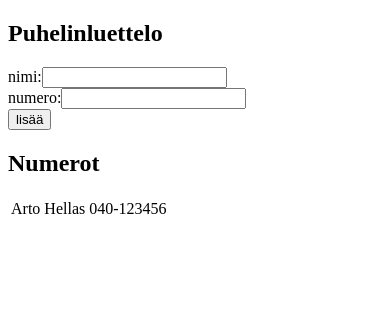
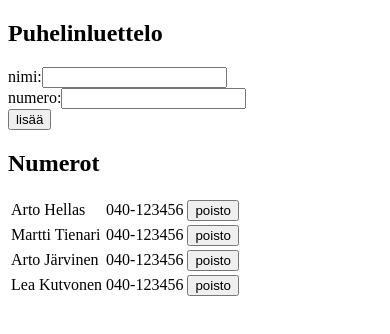
Before and after one commit to saugkim/utu_2022spring, a React (Create React App) app in the folder part2/phonebook-front/: page / in a window 390 px wide. Shown: the top 334 px of the page. Built offline with nearby package versions, Linux system fonts and the light colour scheme; data requests are answered from the project's data file.

Commit message:
part2 phonebook subtask8-10 ready

```diff
--- /dev/null
+++ b/part2/phonebook-front/db.json
@@ -0,0 +1,24 @@
+{
+  "persons": [
+    {
+      "name": "Arto Hellas",
+      "number": "040-123456",
+      "id": 1
+    },
+    {
+      "name": "Martti Tienari",
+      "number": "040-123456",
+      "id": 2
+    },
+    {
+      "name": "Arto Järvinen",
+      "number": "040-123456",
+      "id": 3
+    },
+    {
+      "name": "Lea Kutvonen",
+      "number": "040-123456",
+      "id": 4
+    }
+  ]
+}
--- a/part2/phonebook-front/package.json
+++ b/part2/phonebook-front/package.json
@@ -6,6 +6,7 @@
     "@testing-library/jest-dom": "^5.16.2",
     "@testing-library/react": "^12.1.2",
     "@testing-library/user-event": "^13.5.0",
+    "axios": "^0.26.0",
     "react": "^17.0.2",
     "react-dom": "^17.0.2",
     "react-scripts": "5.0.0",
--- a/part2/phonebook-front/src/App.js
+++ b/part2/phonebook-front/src/App.js
@@ -1,32 +1,35 @@
-import React from 'react';
+import React from 'react'
+import axios from 'axios'
+
 import Header from './components/Header';
-import ViewPersons from './components/ViewPersons';
-//import Form from './components/Form';
-
 import Input from './components/Input';
 import Button from './components/Button';
+import Person from './components/Person';
 
 class App extends React.Component {
 
   constructor(props) {
     super(props)
     this.state = {
-      persons: [
-        {
-          name: 'Arto Hellas',
-          number: '040-123456'
-        },
-      ],
+      persons: [],
       newName: '',
       newNumber: '',
     }
   }
 
-  addPerson = (event) => {
+  componentDidMount() {
+    console.log('did mount')
+    axios
+      .get('http://localhost:3001/persons')
+      .then(response => {
+        console.log('promise fulfilled')
+        this.setState({ persons: response.data })
+      })
+  }
+
+  addPersonDB = (event) => {
     event.preventDefault()
-
     const lista = this.state.persons.map(person => person.name)
-    console.log(lista)
 
     const personObject = {
       name: this.state.newName,
@@ -36,14 +39,29 @@ class App extends React.Component {
     if (lista.includes(this.state.newName)) {
       alert("person name already in the list")
     } else {
-      console.log("do something")
-      const persons = this.state.persons.concat(personObject)
-      this.setState({
-        persons: persons,
-        newName: '',
-        newNumber: '',
+      axios
+        .post('http://localhost:3001/persons', personObject)
+        .then(response => {
+          this.setState({
+            persons: this.state.persons.concat(response.data),
+            newName: '',
+            newNumber: ''
+          })
+        })
+    }
+  }
+
+  deletePerson = (id) => {
+    const url = `http://localhost:3001/persons/${id}`
+    axios
+      .delete(url)
+      //.then(() => true);
+      .then(response => {
+        const persons = this.state.persons.filter(item => item.id !== id);
+        this.setState({
+          persons: persons })
       })
-    }
+    return true
   }
 
   handlePersonChange = (event) => {
@@ -58,13 +76,19 @@ class App extends React.Component {
     return (
       <div>
         <Header title='Puhelinluettelo'></Header>
-        <form onSubmit = {this.addPerson}>
+        <form onSubmit = {this.addPersonDB}>
           <Input title='nimi' newValue={this.state.newName} handler={this.handlePersonChange}></Input>
           <Input title='numero' newValue={this.state.newNumber} handler={this.handleNumberChange}></Input>
           <Button text='lisää'></Button>
         </form>
         <Header title='Numerot'></Header>
-        <ViewPersons list={this.state.persons}></ViewPersons>
+        <table><tbody>
+          {this.state.persons.map(person =>
+            <Person key={person.id}
+                    person={person}
+                    listener={() => { window.confirm('Poistetaanko '+ person.name) && this.deletePerson(person.id) }} />
+          )}
+        </tbody></table>
       </div>
     )
   }
--- a/part2/phonebook-front/src/components/Person.js
+++ b/part2/phonebook-front/src/components/Person.js
@@ -1,10 +1,11 @@
 import React from 'react'
 
-const Person = ({person}) => {
+const Person = ({person, listener}) => {
   return (
     <tr>
       <td>{person.name}</td>
       <td>{person.number}</td>
+      <td><button onClick={listener}>poisto</button></td>
     </tr>
   )
 }
--- a/part2/phonebook-front/src/components/ViewPersons.js
+++ b/part2/phonebook-front/src/components/ViewPersons.js
@@ -1,12 +1,12 @@
 import React from 'react'
 import Person from './Person'
 
-const ViewPersons = ( {list} ) => {
+const ViewPersons = ( {list, listener} ) => {
 
     return (
         <table>
           <tbody>
-            {list.map(person => <Person key={person.name} person={person} />)}
+            {list.map(person => <Person key={person.name} person={person} listener={listener}/>)}
           </tbody>
         </table>
     )
```
Also changed, not shown: 1 other file (tests, documents, lock files or other folders).
